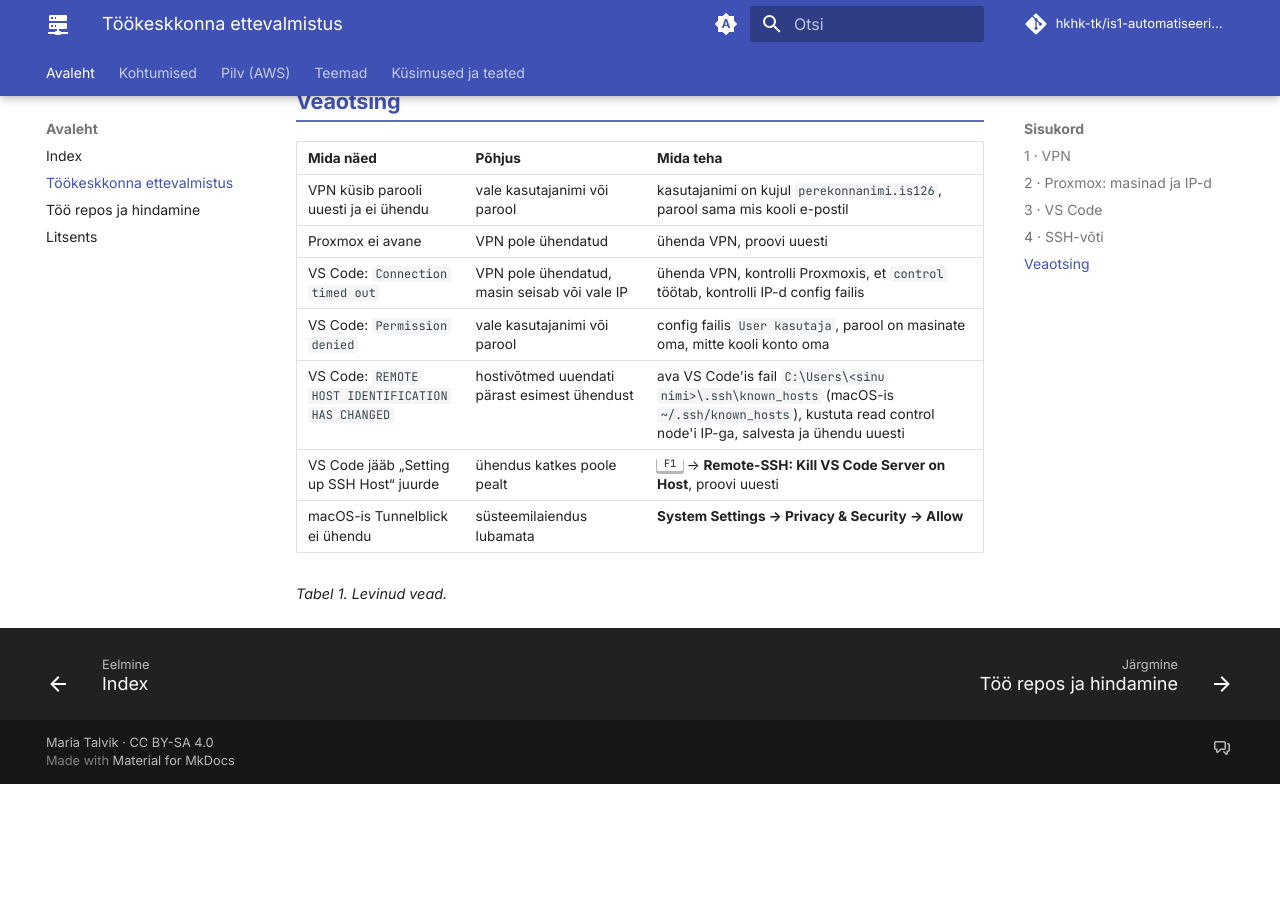
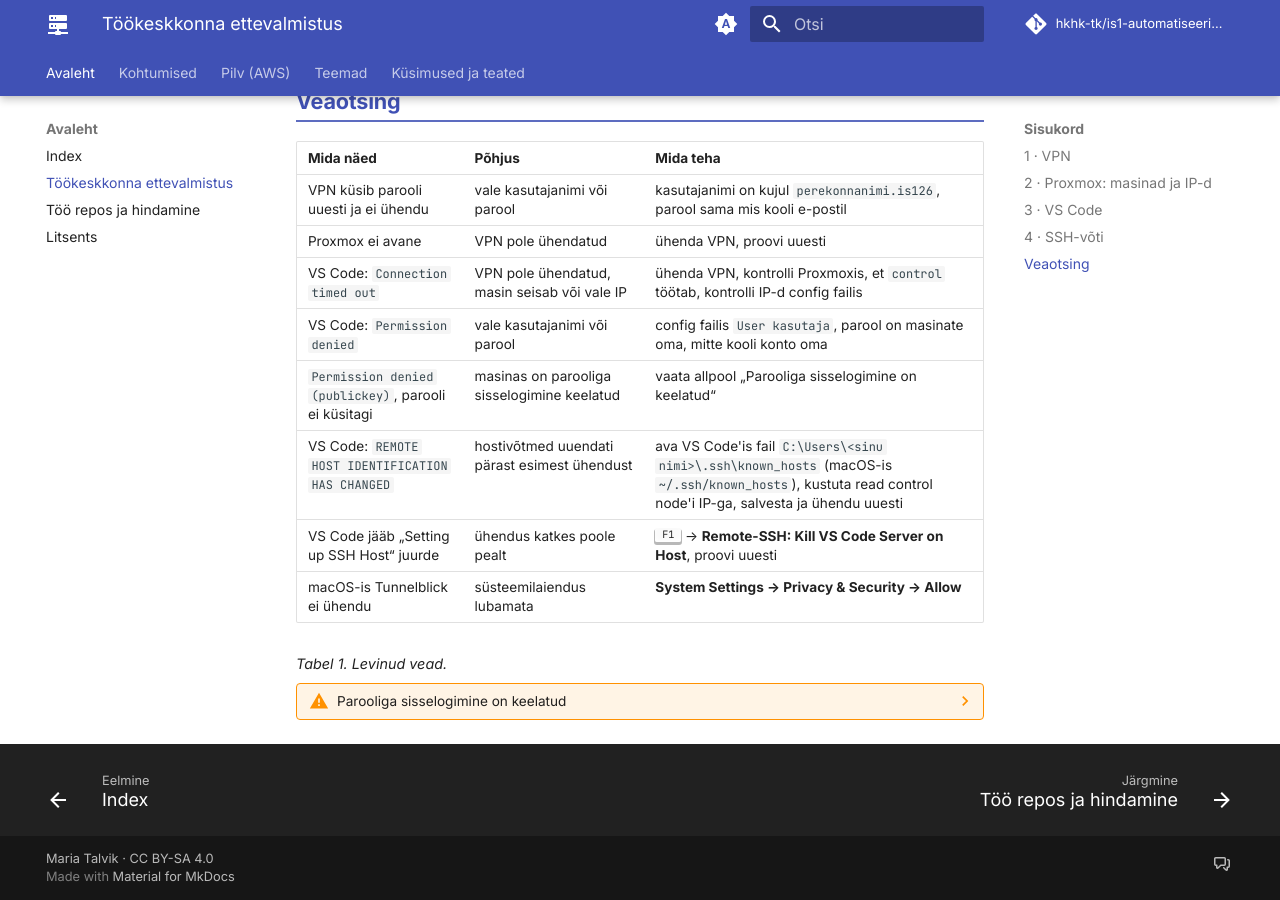
Before and after one commit to hkhk-tk/is1-automatiseerimine, an MkDocs documentation site: the page built from docs/00-ulevaade/keskkond.md, in a window 1280 px wide and 900 px high, scrolled down 3477 px. Built offline with MkDocs 1.6.1 and Material for MkDocs 9.7.7, drawn with Linux system fonts in a browser that asks for light colours; comment, search, counter and statistics services are not loaded; before the commit the page ends 4261 px from its top, so only the background shows below that; part of the change alters nothing that is shown.

Commit message:
Keskkond: parooliga SSH lubamine laboris, turvahoiatusega

````diff
--- a/docs/00-ulevaade/keskkond.md
+++ b/docs/00-ulevaade/keskkond.md
@@ -223,8 +223,25 @@ Pärast seda logib control node teistesse masinatesse ja GitHubi ilma paroolita.
 | Proxmox ei avane | VPN pole ühendatud | ühenda VPN, proovi uuesti |
 | VS Code: `Connection timed out` | VPN pole ühendatud, masin seisab või vale IP | ühenda VPN, kontrolli Proxmoxis, et `control` töötab, kontrolli IP-d config failis |
 | VS Code: `Permission denied` | vale kasutajanimi või parool | config failis `User kasutaja`, parool on masinate oma, mitte kooli konto oma |
+| `Permission denied (publickey)`, parooli ei küsitagi | masinas on parooliga sisselogimine keelatud | vaata allpool „Parooliga sisselogimine on keelatud“ |
 | VS Code: `REMOTE HOST IDENTIFICATION HAS CHANGED` | hostivõtmed uuendati pärast esimest ühendust | ava VS Code'is fail `C:\Users\<sinu nimi>\.ssh\known_hosts` (macOS-is `~/.ssh/known_hosts`), kustuta read control node'i IP-ga, salvesta ja ühendu uuesti |
 | VS Code jääb „Setting up SSH Host“ juurde | ühendus katkes poole pealt | ++f1++ → **Remote-SSH: Kill VS Code Server on Host**, proovi uuesti |
 | macOS-is Tunnelblick ei ühendu | süsteemilaiendus lubamata | **System Settings → Privacy & Security → Allow** |
 
 *Tabel 1. Levinud vead.*
+
+??? warning "Parooliga sisselogimine on keelatud"
+
+    Pilvemallidest tehtud masinad lubavad vaikimisi ainult SSH-võtmega sisselogimist. Kui VS Code või `ssh` ütleb `Permission denied (publickey)` ja parooli ei küsigi, luba parool selles masinas: Proxmoxis masin → **Console**, logi sisse `kasutaja` ja parooliga ning kirjuta:
+
+    ```bash
+    echo "PasswordAuthentication yes" | sudo tee /etc/ssh/sshd_config.d/01-parool.conf
+    sudo systemctl restart ssh      # Rocky Linuxis: sudo systemctl restart sshd
+    sudo sshd -T | grep passwordauthentication
+    ```
+
+    Viimane käsk peab näitama `passwordauthentication yes`.
+
+    !!! danger "Ainult laboris"
+
+        Parooliga SSH on lubatud ainult sellepärast, et labori masinad on suletud võrgus, ainult VPN-iga, ja kursuse lõpus need kustutatakse. **Päris serverites, eriti internetis, nii ei tehta:** parooliga sisselogimist proovivad robotid ööpäevaringselt ära arvata. Seal logitakse sisse ainult SSH-võtmega ja parool on keelatud (`PasswordAuthentication no`).
````
